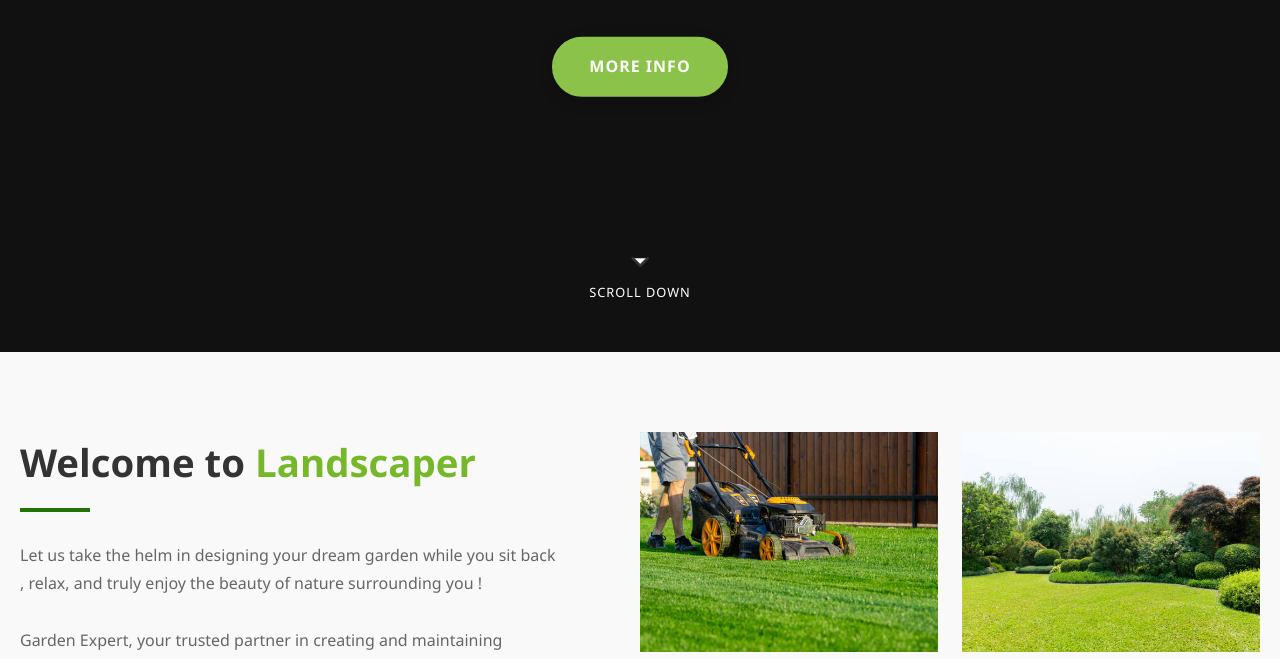
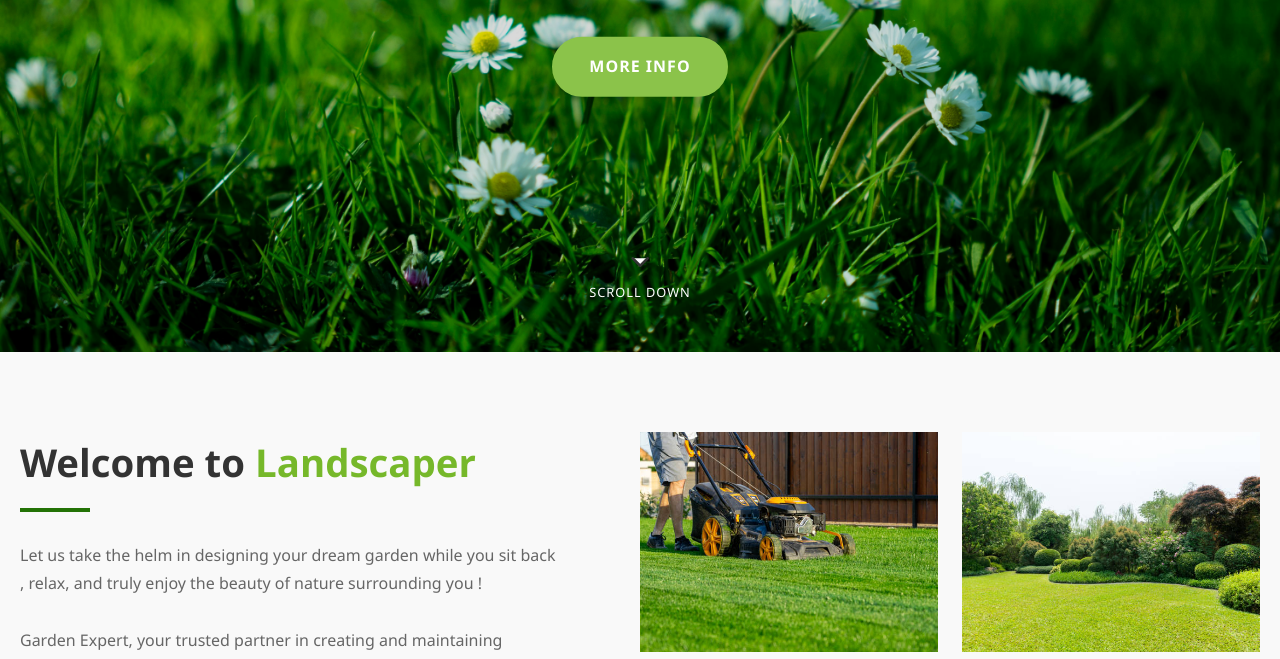
Before and after one commit to Mnawaz10/GardenExperty, a plain HTML site: page index.html in a window 1280 px wide. Shown: the part 448-1107 px from the top of the page. Drawn offline with Linux system fonts and the light colour scheme; the site is published under a folder, as on GitHub Pages, so addresses that start at the root find nothing.

Commit message:
Update style.css

```diff
--- a/style.css
+++ b/style.css
@@ -101,7 +101,7 @@
         left: 0;
         width: 100%;
         height: 100%;
-        background: url('/images/gar1\ \(4\).jpg') center/cover no-repeat;
+        background: url('images/gar1\ \(4\).jpg') center/cover no-repeat;
         filter: brightness(0.85);
         transition: transform 10s ease;
         z-index: 1;
```
